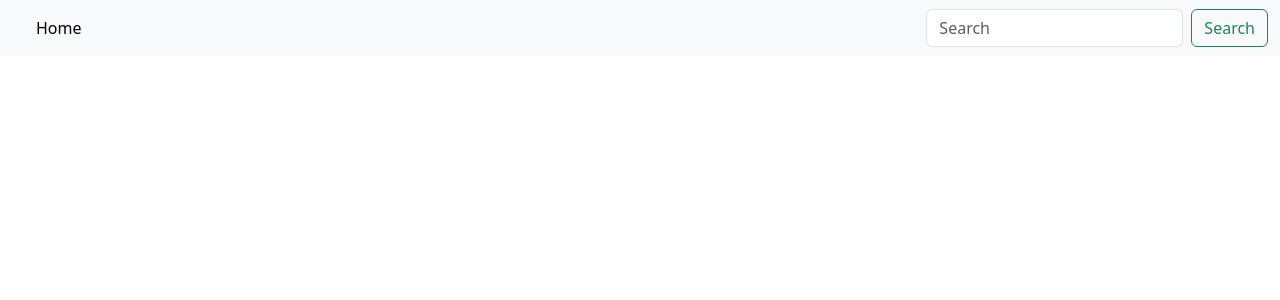
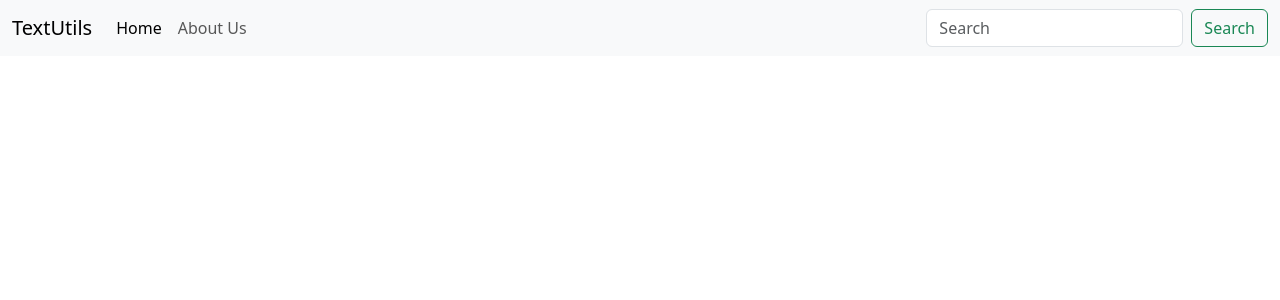
Before and after one commit to Darpan242003/my-app, a React (Vite) app: page / in a window 1280 px wide. Shown: the top 300 px of the page. Built offline with nearby package versions, Linux system fonts and the light colour scheme.

Commit message:
isRequired

```diff
--- a/src/App.jsx
+++ b/src/App.jsx
@@ -7,8 +7,8 @@ function App() {
   return (
     <>
 
-      <Navbar /> {/* Here we haven't passed any props so it will render the defaulProps. */}
-      {/* <Navbar title="TextUtils" aboutText="About Us" /> */}
+      {/* <Navbar /> */} {/*Here we haven't passed any props so it will render the defaulProps. */}
+      <Navbar title="TextUtils" aboutText="About Us" />
       {/* here variables title and aboutText are passed as props.  */}
     </>
   )
--- a/src/Components/Navbar.jsx
+++ b/src/Components/Navbar.jsx
@@ -33,8 +33,8 @@ const Navbar = (props) => {
 
 // Proptypes
 Navbar.propTypes = {
-  title: PropTypes.string,
-  aboutText: PropTypes.string
+  title: PropTypes.string.isRequired,
+  aboutText: PropTypes.string.isRequired
 }
 //If we give title = {3} we will get an error because we have set proptype = string
 //Proptype acts as a constraints
```
